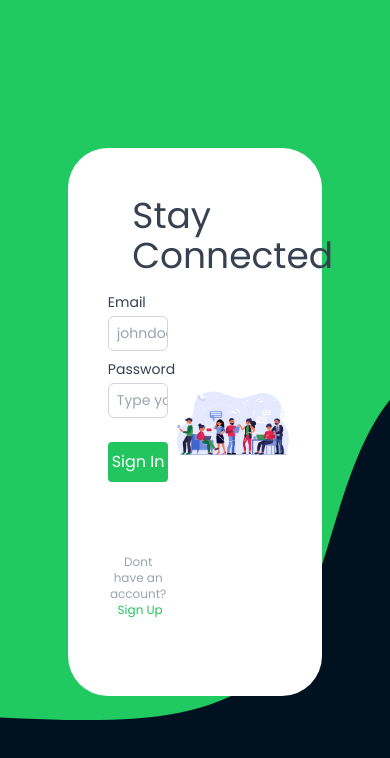
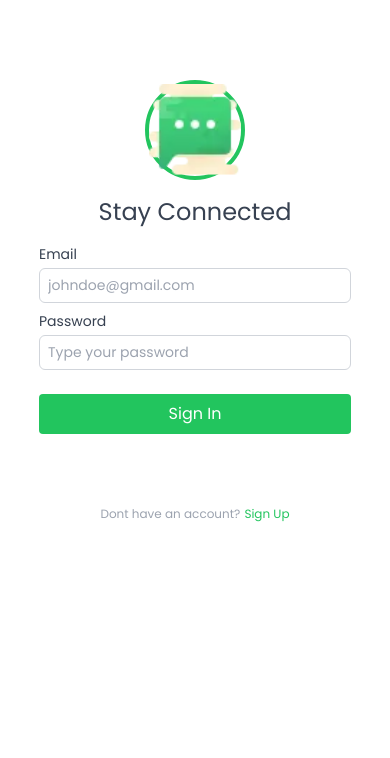
Before and after one commit to jleonardo007/aloha-client, a React (Vite) app: page / in a window 390 px wide. Shown: the top 758 px of the page. Built offline with nearby package versions, Linux system fonts and the light colour scheme; no server answers.

Commit message:
feat: add auth page mobile layout

```diff
--- a/src/components/auth/index.tsx
+++ b/src/components/auth/index.tsx
@@ -19,6 +19,7 @@ import Input from 'src/components/common/input';
 import Button from 'src/components/common/button';
 import loginBackground from 'src/resources/images/aloha-login-bg.svg';
 import loginImage from 'src/resources/images/login-image.webp';
+import logo from 'src/resources/images/aloha-logo.webp';
 
 function AuthLinks({ text, linkText, onClick }: AuthLinksProps) {
   return (
@@ -119,10 +120,17 @@ function AuthForm({
   }
 
   return (
-    <form className="h-full pt-4" onSubmit={submitHandler} noValidate>
-      <h1 className="mb-4 ml-8 text-4xl text-gray-700 capitalize">{AUTH_TEXTS.mainText}</h1>
+    <form className="h-full pt-20 lg:pt-4" onSubmit={submitHandler} noValidate>
+      <div className="w-[100px] h-[100px] mx-auto mb-4 rounded-full border-4 border-green-500 lg:hidden">
+        <img className="w-full h-full" src={logo} alt="aloha-logo" />
+      </div>
+      <h1 className="mb-4 text-2xl text-center lg:text-4xl lg:ml-8 lg:text-left text-gray-700 capitalize">
+        {AUTH_TEXTS.mainText}
+      </h1>
       {error && (
-        <h2 className="mb-4 text-center text-xl text-red-600 capitalize">{error.message}</h2>
+        <h2 className="mb-4 text-center text-sm text-red-600 capitalize lg:text-xl">
+          {error.message}
+        </h2>
       )}
       {signUpForm && (
         <div className="w-4/5 mx-auto mb-2">
@@ -196,11 +204,11 @@ function Auth({
 
   return (
     <section
-      className={`w-full h-screen grid place-content-center bg-cover  font-display`}
+      className="h-screen font-display lg:grid lg:place-content-center lg:bg-cover"
       style={{ backgroundImage: `url(${loginBackground})` }}
     >
-      <div className="flex w-[65vw] h-[65vh] rounded-[2.5rem] p-8 bg-white">
-        <div className="w-2/5 h-full">
+      <div className="h-full lg:flex lg:w-[65vw] lg:h-[65vh] lg:rounded-[2.5rem] lg:p-8 bg-white">
+        <div className="h-full lg:w-2/5">
           <AuthForm
             signUpForm={signUpForm}
             getCurrentUser={getCurrentUser}
@@ -226,7 +234,7 @@ function Auth({
           </AuthForm>
         </div>
         <div
-          className="w-3/5 h-full bg-contain bg-no-repeat bg-center"
+          className="h-full hidden lg:block lg:w-3/5 lg:bg-contain lg:bg-no-repeat lg:bg-center"
           style={{ backgroundImage: `url(${loginImage})` }}
         ></div>
       </div>
```
